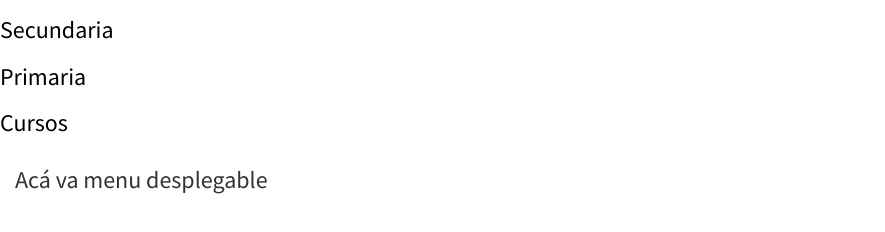
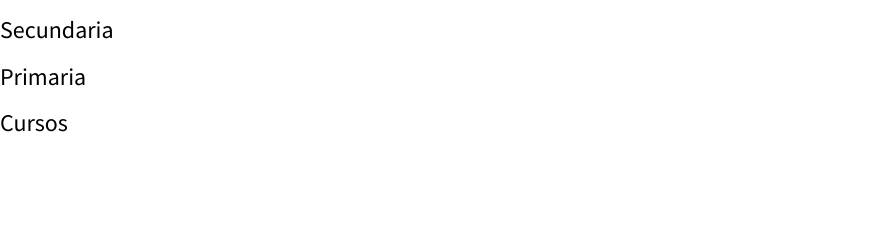
Before and after one commit to leandrototo/Proy-UTN, a plain HTML site: page index.html in a window 1280 px wide. Shown: the part 292-524 px from the top of the page, without its empty margins (0-885 px from the left). Drawn offline with nearby package versions, Linux system fonts and the light colour scheme.

Commit message:
index limpio

```diff
--- a/index.html
+++ b/index.html
@@ -53,43 +53,6 @@
                     </li>
                 </ul>
             </div>
-        </div>
-        <div class="col-md-8 text-experiencia">
-                <h3>Acá va menu desplegable</h3>
-        </div>
-        <!--
-        <div class="row row3">
-                <h3>Experiencia Laboral</h3>
-                <div class="acordeon">
-                    <h4>
-                        Aerolíneas Argentinas
-                    </h4>
-                    <h4>
-                        Edenor
-                    </h4>
-                    <h4>
-                        Telefónica
-                    </h4>
-                    <h4>
-                        SAP
-                    </h4>
-                    <h4>
-                        Tecpetrol
-                    </h4>
-                </div>
-        </div> -->
-
-
-
-
-
-        <!-- <div class="row row2">
-               <a href="#expprof" data-toggle="collapse"><h3 class="EProf" >Experiencia Profesional</h3></a>
-               <div class="col-md-12 medio-centrado collapse" id="expprof" >
-                   <p>Lorem ipsum dolor sit amet consectetur adipisicing elit. Porro, incidunt ipsum consectetur consequuntur maxime id atque possimus cumque. Nisi, ea necessitatibus exercitationem beatae ab esse eius qui odit aliquid commodi.</p>
-               </div>
-            </div> -->
-        </div>
 
         <!-- Fin del div container -->
     </div>
```
